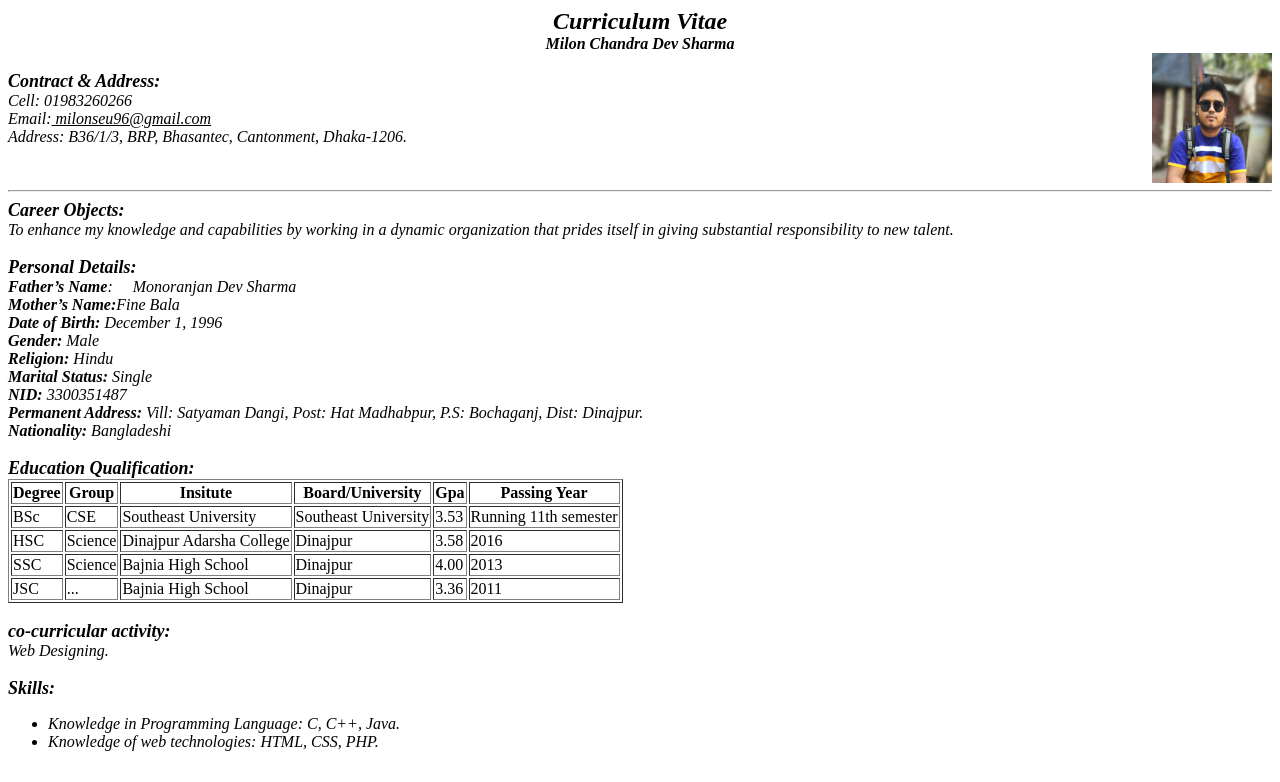
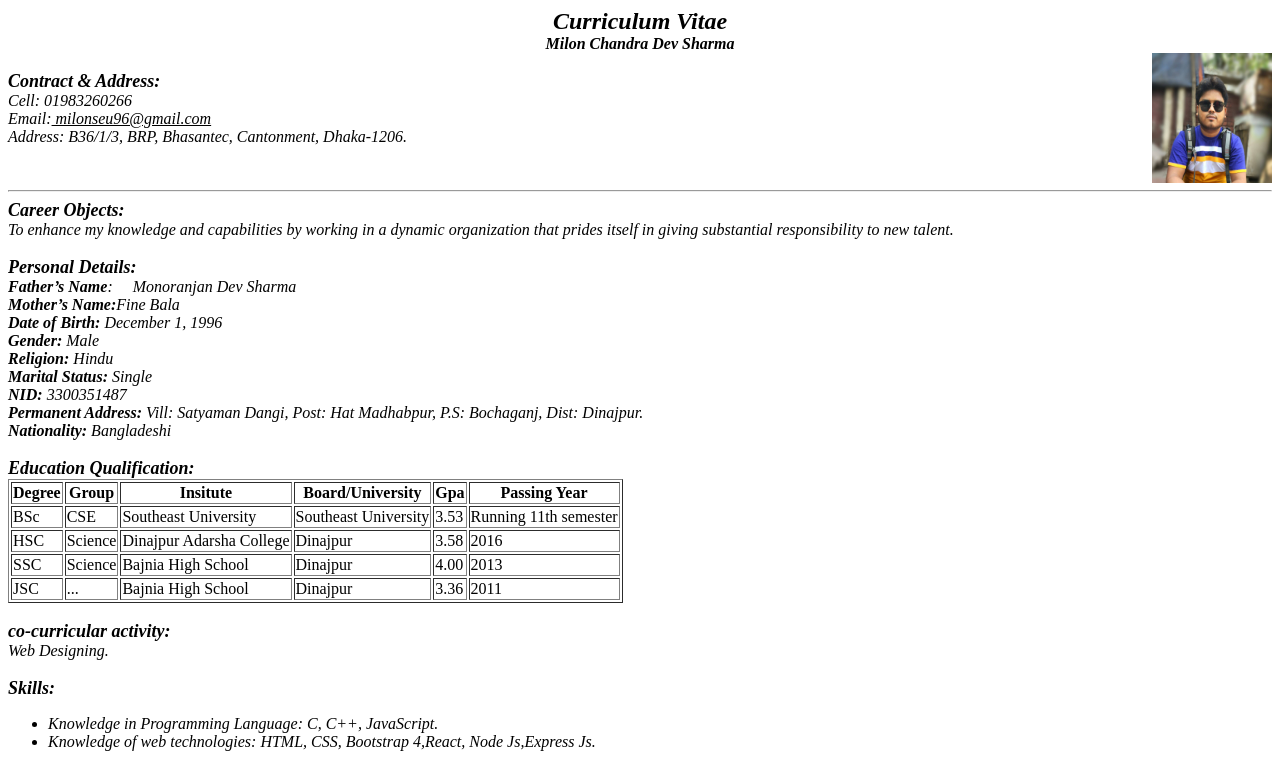
Before and after one commit to milonseu/personal-cv, a plain HTML site: page index.html in a window 1280 px wide. Shown: the top 782 px of the page. Drawn offline with Linux system fonts and the light colour scheme.

Commit message:
Update index.html

```diff
--- a/index.html
+++ b/index.html
@@ -83,8 +83,8 @@ Web Designing.
 </br></br>
 <font size="4"><b> Skills: </b></font>
 <ul>
-<li>Knowledge in Programming Language: C, C++, Java. </li>
-<li>Knowledge of web technologies: HTML, CSS, PHP. </li>
+<li>Knowledge in Programming Language: C, C++, JavaScript. </li>
+<li>Knowledge of web technologies: HTML, CSS, Bootstrap 4,React, Node Js,Express Js. </li>
 </ul>
 </br>
 <font size="4"><b> Interest: </b></font></br>
```
